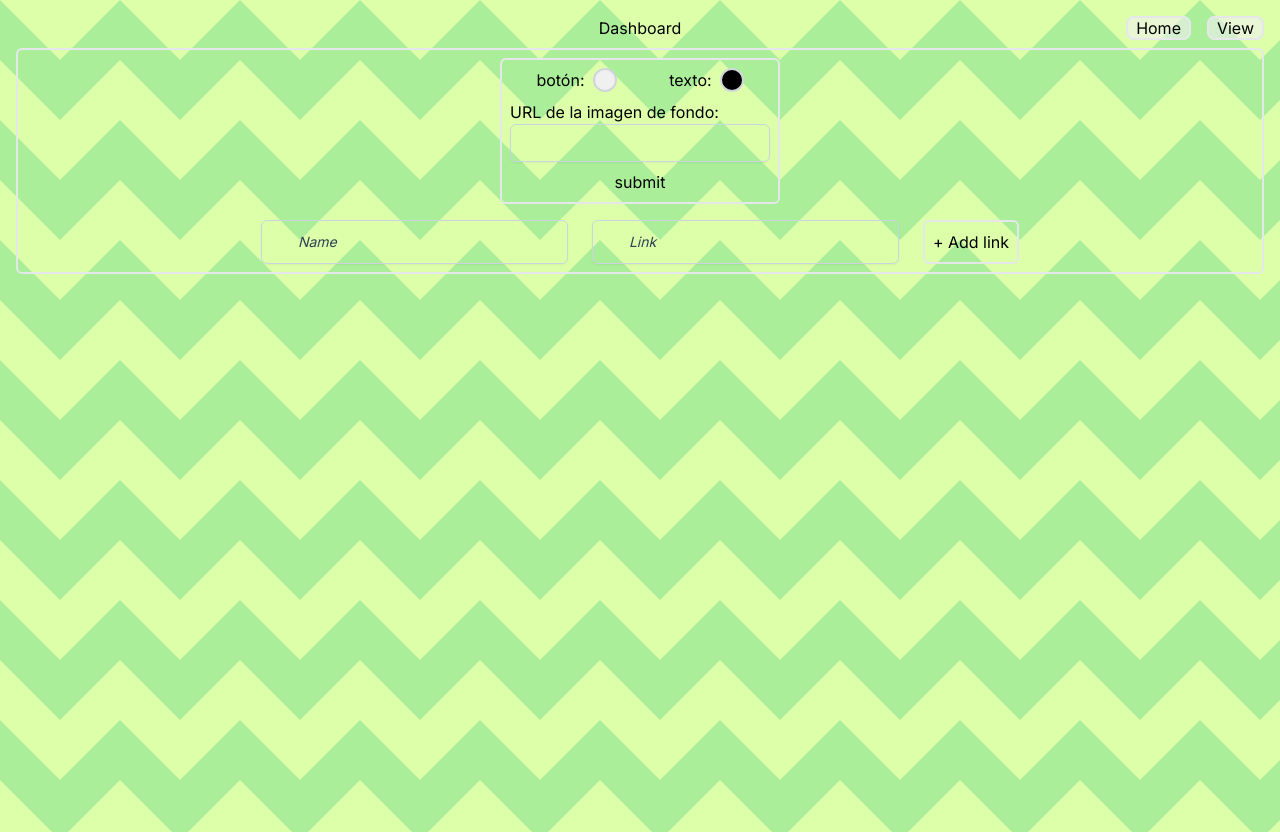
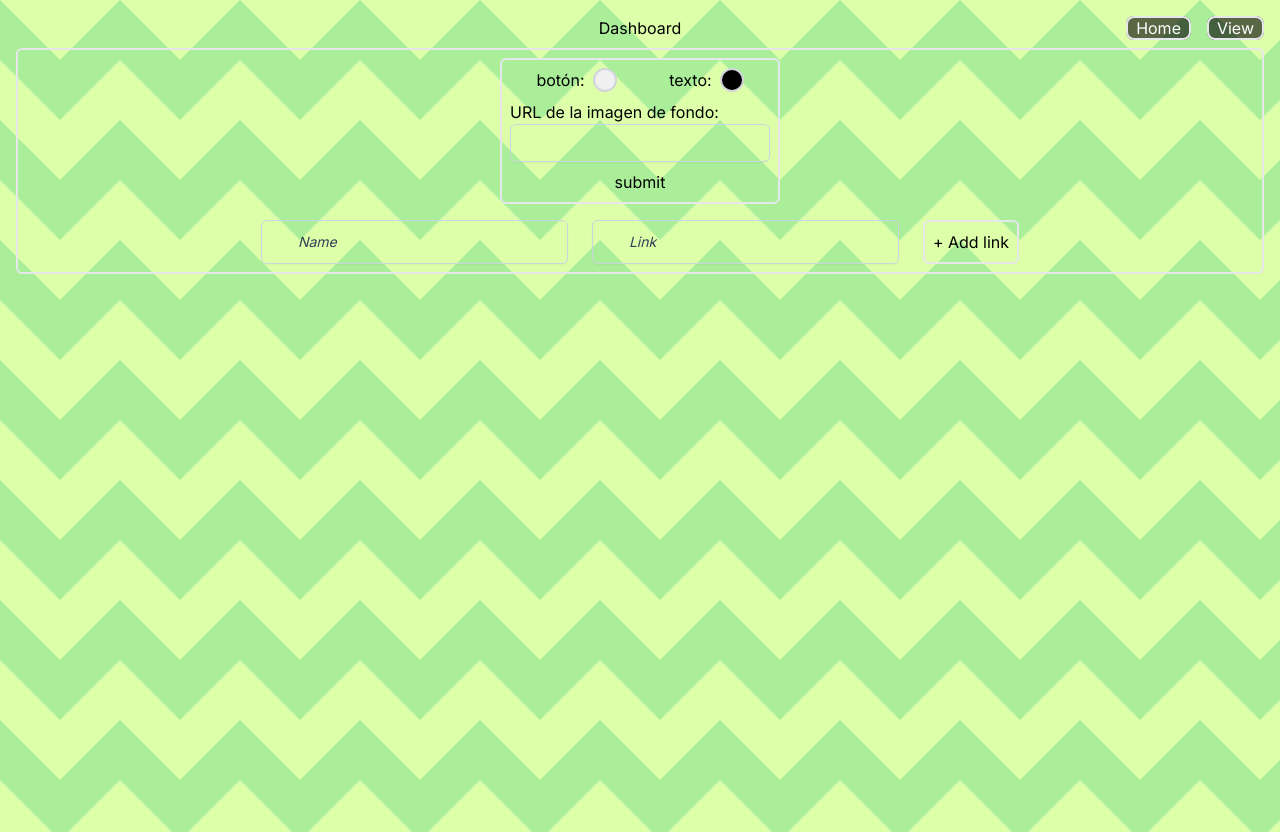
Before and after one commit to etaelith/linktree, a Next.js app: page /5/dashboard in a window 1280 px wide. Built offline with nearby package versions, Linux system fonts and the light colour scheme.

Commit message:
0.0.3 - performance

```diff
--- a/src/app/[id]/dashboard/page.js
+++ b/src/app/[id]/dashboard/page.js
@@ -1,5 +1,8 @@
 import Main from '@/components/dashboard/Main'
-
+export const metadata = {
+    title: "Dashboard",
+    description: "Generated by create next app",
+};
 const page = () => {
     return (
         <Main />
--- a/src/app/[id]/page.js
+++ b/src/app/[id]/page.js
@@ -1,17 +1,15 @@
-'use client';
-import Footer from "@/components/main/Footer";
-import Header from "@/components/main/Header";
-import Main from "@/components/main/Main";
+import Index from "@/components/main/MainUser"
+export async function generateMetadata({ params }) {
+    return {
+        title: params.id,
+        description: `user Number ${params.id}`
+    };
+}
+const Page = ({ params }) => {
 
-
-export default function Index({ params }) {
     return (
-        <>
-            <div className="flex flex-col min-h-screen">
-                <Header />
-                <Main className="flex-grow" id={params.id} />
-                <Footer />
-            </div>
-        </>
+        <Index params={params} />
     )
 }
+
+export default Page
--- a/src/app/layout.js
+++ b/src/app/layout.js
@@ -3,11 +3,12 @@ import "./globals.css";
 import { Inter } from "next/font/google";
 import { ItemsProvider } from "@/context/ItemsProvider";
 
+
 const inter = Inter({ subsets: ["latin"] });
 
 export const metadata = {
-  title: "Create Next App",
-  description: "Generated by create next app",
+  title: "Home",
+  description: "Linktree practice",
 };
 
 export default function RootLayout({ children }) {
--- a/src/components/Navigation.jsx
+++ b/src/components/Navigation.jsx
@@ -1,25 +1,27 @@
 "use client";
-import { ColorContext } from "@/context/ColorProvider";
 import { hexToRgb } from "@/utils/hexColor";
-import Link from "next/link";
+
 import { usePathname } from "next/navigation";
-import { useContext } from "react";
+
 import BotonLink from "./BotonLink";
-
-const Navigation = () => {
+const defaultColorState = {
+  backgroundImage: "asdsad",
+  buttonColor: "#000000",
+  textColor: "#ffffff",
+};
+const Navigation = ({ state }) => {
   const router = usePathname();
-  const { state } = useContext(ColorContext);
-  const { buttonColor, textColor } = state;
+  const colorState = state || defaultColorState;
   const id = router.split("/")[1];
   const element = (
     <BotonLink
-      href={`${router === "/5" ? `/${id}/dashboard` : "/5"}`}
+      href={`${router === `/${id}` ? `/${id}/dashboard` : `/${id}`}`}
       className=""
       style={{
-        background: `${hexToRgb(buttonColor, 0.6)}`,
-        color: `${hexToRgb(textColor)}`,
+        background: `${hexToRgb(colorState.buttonColor, 0.6)}`,
+        color: `${hexToRgb(colorState.textColor)}`,
       }}
-      text={`${router === "/5" ? "dashboard" : "View"}`}
+      text={`${router === `/${id}` ? "dashboard" : "View"}`}
     />
   );
   return (
@@ -29,8 +31,8 @@ const Navigation = () => {
           href={`${router === "/" ? `/5/dashboard` : "/"}`}
           className=""
           style={{
-            background: `${hexToRgb(buttonColor, 0.6)}`,
-            color: `${hexToRgb(textColor)}`,
+            background: `${hexToRgb(colorState.buttonColor, 0.6)}`,
+            color: `${hexToRgb(colorState.textColor)}`,
           }}
           text={`${router === "/" ? "dashboard" : "Home"}`}
         />
--- /dev/null
+++ b/src/components/login/Card.jsx
@@ -0,0 +1,7 @@
+import React from "react";
+
+const Card = () => {
+  return <div>Card</div>;
+};
+
+export default Card;
--- a/src/components/main/Header.jsx
+++ b/src/components/main/Header.jsx
@@ -1,10 +1,12 @@
 import Avatar from "boring-avatars";
 import Navigation from "../Navigation";
 
-const Header = () => {
-  return (
+const defaultValue = { defaultText: "#000000", defaultBg: "#fff" };
+const Header = ({ data }) => {
+  const colors = !data ? defaultValue : data;
+  const element = (
     <div className="flex flex-col lg:flex-row justify-center items-center w-auto h-30% bg-slate-950 bg-opacity-50 lg:border-2 lg:rounded-md lg:m-4">
-      <Navigation />
+      <Navigation colors={colors} />
       <div className="w-24 sm:w-28 lg:w-36">
         <Avatar
           size="100%"
@@ -20,6 +22,10 @@ const Header = () => {
       </div>
     </div>
   );
+  if (!data) {
+    return element;
+  }
+  return;
 };
 
 export default Header;
--- a/src/components/main/List.jsx
+++ b/src/components/main/List.jsx
@@ -4,7 +4,7 @@ import { ItemsContext } from "@/context/ItemsProvider";
 import { hexToRgb } from "@/utils/hexColor";
 import { useContext, useEffect, useState } from "react";
 
-const List = ({ id }) => {
+const List = () => {
   const [mounted, setMounted] = useState(false);
   useEffect(() => {
     setMounted(true);
--- a/src/components/main/Main.jsx
+++ b/src/components/main/Main.jsx
@@ -11,7 +11,7 @@ const Main = ({ id }) => {
   }
   return (
     <div className="w-80 sm:w-2/5 m-auto p-4">
-      <List id={id} />
+      <List />
     </div>
   );
 };
--- /dev/null
+++ b/src/components/main/MainUser.jsx
@@ -0,0 +1,20 @@
+"use client";
+import Footer from "@/components/main/Footer";
+import Header from "@/components/main/Header";
+import Main from "@/components/main/Main";
+import { ColorContext } from "@/context/ColorProvider";
+
+import { useContext } from "react";
+
+const Index = ({ params }) => {
+  const { state } = useContext(ColorContext);
+  return (
+    <div className="flex flex-col min-h-screen">
+      <Header state={state} />
+      <Main className="flex-grow" id={params.id} />
+      <Footer />
+    </div>
+  );
+};
+
+export default Index;
--- a/src/context/ItemsProvider.jsx
+++ b/src/context/ItemsProvider.jsx
@@ -4,7 +4,7 @@ import useLocalStorageState from "@/hooks/useLocalStorageState";
 
 export const ItemsContext = createContext();
 
-export const ItemsProvider = ({ children }) => {
+export const ItemsProvider = ({ children, params }) => {
   const [inputValues, setInvputValues] = useState({ name: "", link: "" });
   const [items, setItems, removeItem] = useLocalStorageState("webs", []);
   const handleSubmit = (e) => {
--- a/src/hooks/useColorContext.jsx
+++ b/src/hooks/useColorContext.jsx
@@ -37,6 +37,7 @@ const useColorContext = () => {
 
   useEffect(() => {
     getColorsFromLocalStorage();
+    // eslint-disable-next-line react-hooks/exhaustive-deps
   }, []);
 
   const handleSaveColors = (buttonColor, textColor, backgroundImage) => {
```
Also changed, not shown: .eslintrc.json.
